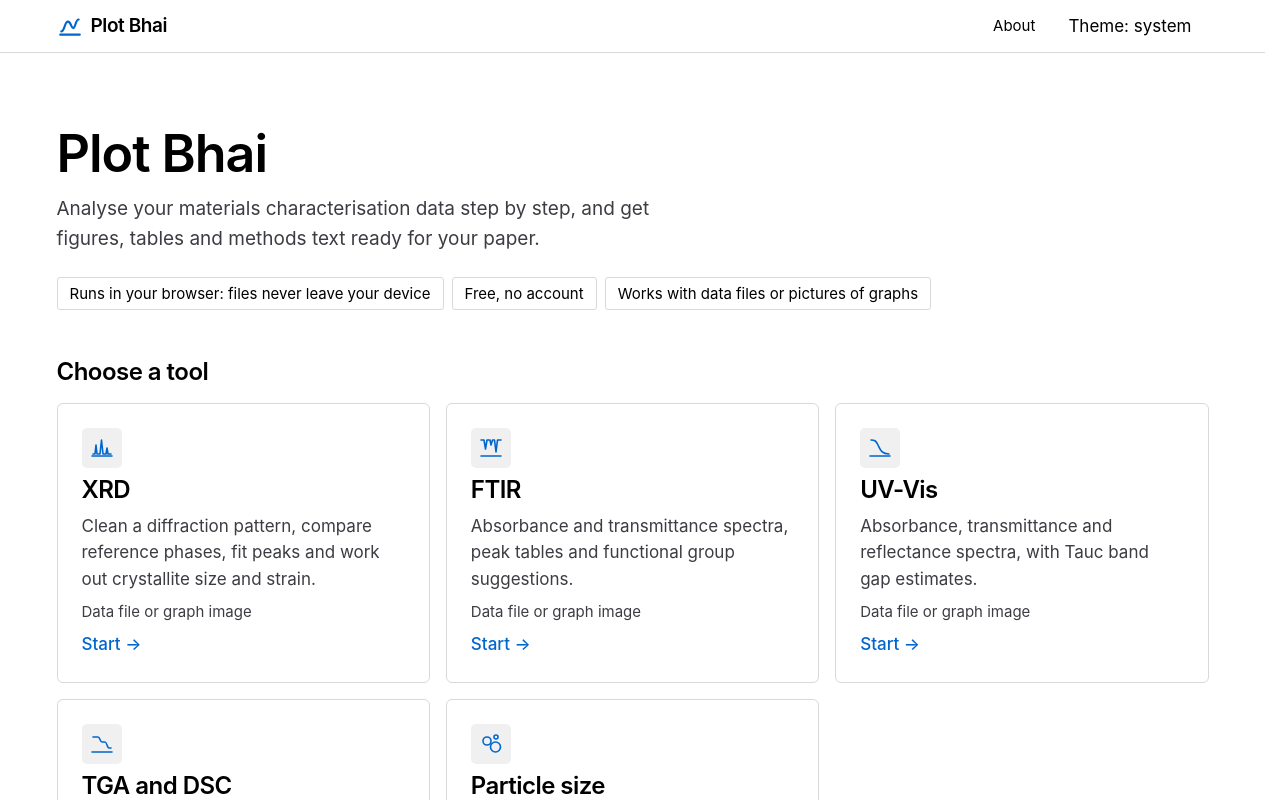
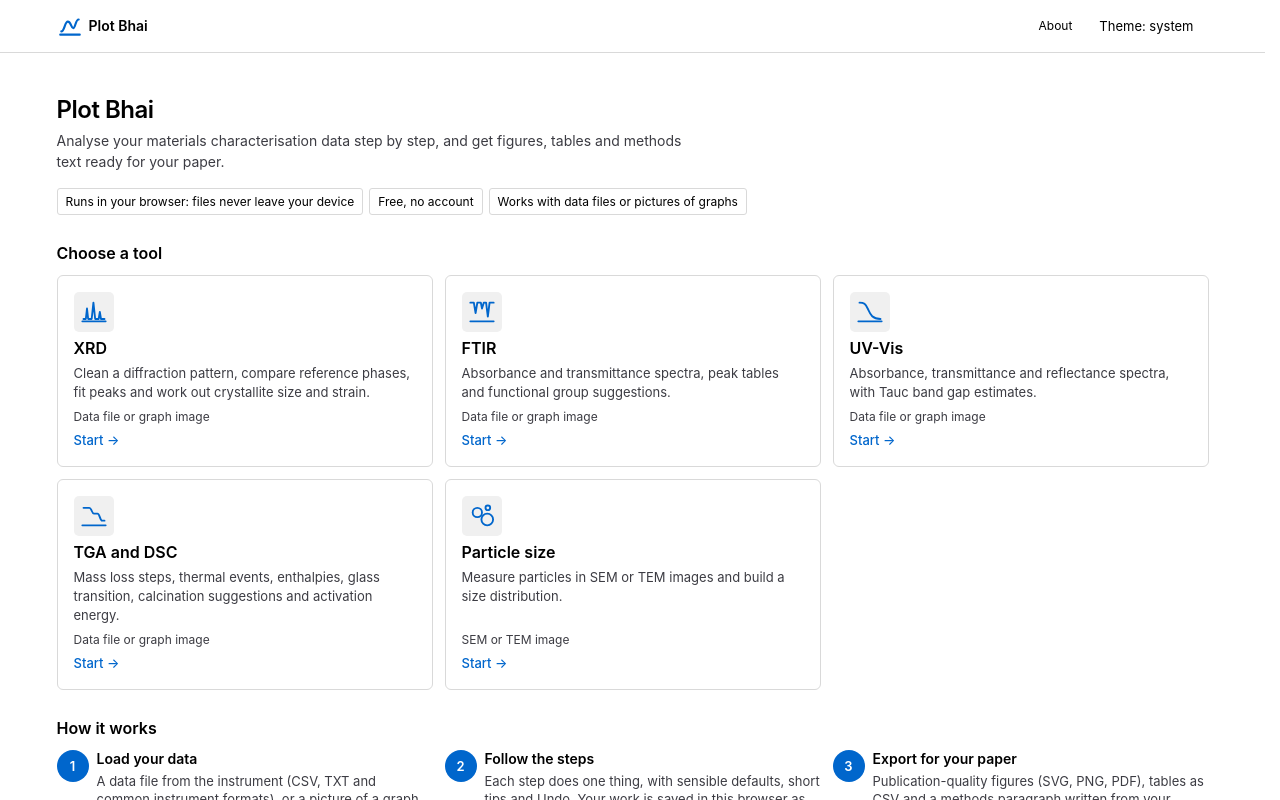
Before and after one commit to shumsularefin/Plot-bhai, a Preact app: page / in a window 1280 px wide. Shown: the top 800 px of the page. Built offline with nearby package versions, Linux system fonts and the light colour scheme; no server answers.

Commit message:
Desktop-native theme: 13 px text, compact 22 px controls, native checkboxes for switches
Touch screens keep 44 px targets.

Co-Authored-By: Claude Opus 5.5 <noreply@anthropic.com>
Claude-Session: https://claude.ai/code/session_01Bwa6rz96QCyivpcnN85J4c

```diff
--- a/src/ui/base.css
+++ b/src/ui/base.css
@@ -76,13 +76,15 @@ textarea {
   gap: var(--space-2);
   min-height: var(--touch-target);
   min-width: var(--touch-target);
-  padding: 0 var(--space-4);
+  padding: 0 0.875rem;
   border: 1px solid var(--color-control-border);
   border-radius: var(--radius-control);
   background: var(--color-surface);
   box-shadow: var(--shadow-control);
   color: var(--color-text);
+  font-size: var(--text-md);
   font-weight: var(--weight-regular);
+  line-height: 1;
   cursor: pointer;
   transition:
     background-color var(--duration-fast),
@@ -144,13 +146,6 @@ input[type='radio'] {
   border: 1px solid var(--color-border-strong);
   border-radius: var(--radius-md);
   background: var(--color-surface);
-}
-
-/* Inputs and selects everywhere: the same calm, rounded field. */
-input:not([type='checkbox'], [type='radio'], [type='range'], [type='color'], [type='file']),
-select,
-textarea {
-  border-radius: var(--radius-md);
 }
 
 .field-hint {
@@ -224,52 +219,40 @@ details[open] > summary::before {
   }
 }
 
-/* On/off switch: a checkbox with role="switch" inside a label. */
+/* On/off switch: a checkbox with role="switch" inside a label, shown as the native checkbox. */
 .switch {
   display: inline-flex;
   align-items: center;
-  gap: var(--space-3);
+  gap: var(--space-2);
   min-height: var(--touch-target);
   cursor: pointer;
-}
-
-.switch input {
-  appearance: none;
-  flex: none;
-  position: relative;
-  width: 2.75rem;
-  height: 1.5rem;
-  margin: 0;
-  border: 1px solid var(--color-border-strong);
-  border-radius: var(--radius-pill);
-  background: var(--color-surface-muted);
-  cursor: pointer;
-  transition: background-color var(--duration-fast);
-}
-
-.switch input::after {
-  content: '';
-  position: absolute;
-  top: 2px;
-  left: 2px;
-  width: calc(1.5rem - 6px);
-  height: calc(1.5rem - 6px);
-  border-radius: 50%;
-  background: var(--color-text-muted);
-  transition: transform var(--duration-fast);
-}
-
-.switch input:checked {
-  border-color: var(--color-accent);
-  background: var(--color-accent);
-}
-
-.switch input:checked::after {
-  background: var(--color-on-accent);
-  transform: translateX(1.25rem);
 }
 
 .switch input:disabled {
   cursor: not-allowed;
   opacity: 0.5;
 }
+
+/*
+ * Native-looking fields: small boxes with a thin grey border, as in a desktop app.
+ */
+input:not([type='checkbox'], [type='radio'], [type='range'], [type='color'], [type='file']),
+select,
+textarea {
+  min-height: var(--touch-target);
+  padding: 0 var(--space-2);
+  border: 1px solid var(--color-control-border);
+  border-radius: var(--radius-control);
+  background: var(--color-surface);
+  color: var(--color-text);
+  font: inherit;
+}
+
+textarea {
+  padding: var(--space-2);
+}
+
+input[type='checkbox'],
+input[type='radio'] {
+  margin: 0;
+}
--- a/src/ui/home.css
+++ b/src/ui/home.css
@@ -8,7 +8,7 @@
 }
 
 .home-title {
-  font-size: clamp(2.25rem, 6vw, 3.25rem);
+  font-size: 1.5rem;
   line-height: 1.1;
   letter-spacing: -0.02em;
 }
--- a/src/ui/plot/plot.css
+++ b/src/ui/plot/plot.css
@@ -208,10 +208,7 @@
 }
 
 .check input {
-  width: 1.25rem;
-  height: 1.25rem;
   margin: 0;
-  accent-color: var(--color-accent);
 }
 
 .plot-offset {
--- a/src/ui/tokens.css
+++ b/src/ui/tokens.css
@@ -49,34 +49,35 @@
   --font-mono: ui-monospace, 'SFMono-Regular', Menlo, Consolas, 'Liberation Mono', monospace;
 
   /* Type scale (rem, so it follows the user's browser font size). */
-  --text-xs: 0.875rem;
-  --text-sm: 0.9375rem;
-  --text-md: 1.0625rem;
-  --text-lg: 1.1875rem;
-  --text-xl: 1.5rem;
-  --text-2xl: clamp(1.75rem, 1.3rem + 1.6vw, 2.5rem);
-  --leading-tight: 1.2;
-  --leading-normal: 1.55;
-  --tracking-tight: -0.022em;
+  /* Desktop-app sizes: 13 px body text, as in the native controls of macOS and Windows. */
+  --text-xs: 0.6875rem;
+  --text-sm: 0.75rem;
+  --text-md: 0.8125rem;
+  --text-lg: 0.875rem;
+  --text-xl: 1rem;
+  --text-2xl: 1.25rem;
+  --leading-tight: 1.25;
+  --leading-normal: 1.45;
+  --tracking-tight: 0;
   --weight-regular: 400;
   --weight-medium: 500;
   --weight-bold: 600;
 
   /* Spacing scale (4 px base). */
   --space-1: 0.25rem;
-  --space-2: 0.5rem;
-  --space-3: 0.75rem;
-  --space-4: 1rem;
-  --space-5: 1.5rem;
-  --space-6: 2rem;
-  --space-7: 3rem;
-  --space-8: 4rem;
+  --space-2: 0.375rem;
+  --space-3: 0.5rem;
+  --space-4: 0.75rem;
+  --space-5: 1rem;
+  --space-6: 1.25rem;
+  --space-7: 1.75rem;
+  --space-8: 2.5rem;
 
   --radius-sm: 3px;
   --radius-md: 5px;
   --radius-lg: 6px;
   /* Buttons and fields: a small, native-looking rounding. */
-  --radius-control: 5px;
+  --radius-control: 4px;
   --radius-pill: 999px;
 
   --shadow-popover: 0 8px 30px rgb(0 0 0 / 0.1), 0 1px 3px rgb(0 0 0 / 0.06);
@@ -86,9 +87,19 @@
   /* Layout. --gutter is the minimum side padding at every width. */
   --gutter: 16px;
   --content-max: 72rem;
+  /*
+   * Controls are compact (22 px) for a mouse, like a desktop app, and at least 44 px on touch
+   * screens so a finger can hit them.
+   */
   --touch-target: 44px;
 
   --duration-fast: 120ms;
+}
+
+@media (pointer: fine) {
+  :root {
+    --touch-target: 22px;
+  }
 }
 
 @media (min-width: 768px) {
```
Also changed, not shown: 1 other file (tests, documents, lock files or other folders).
